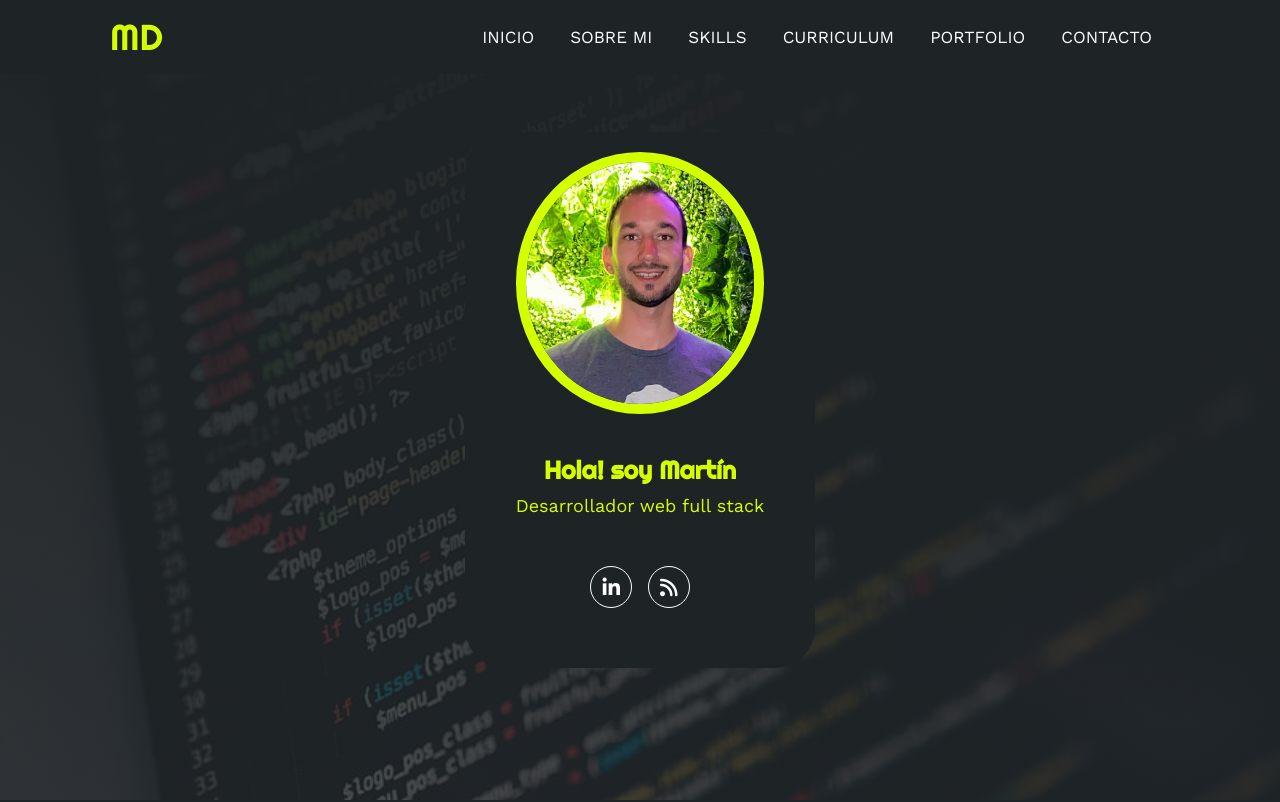
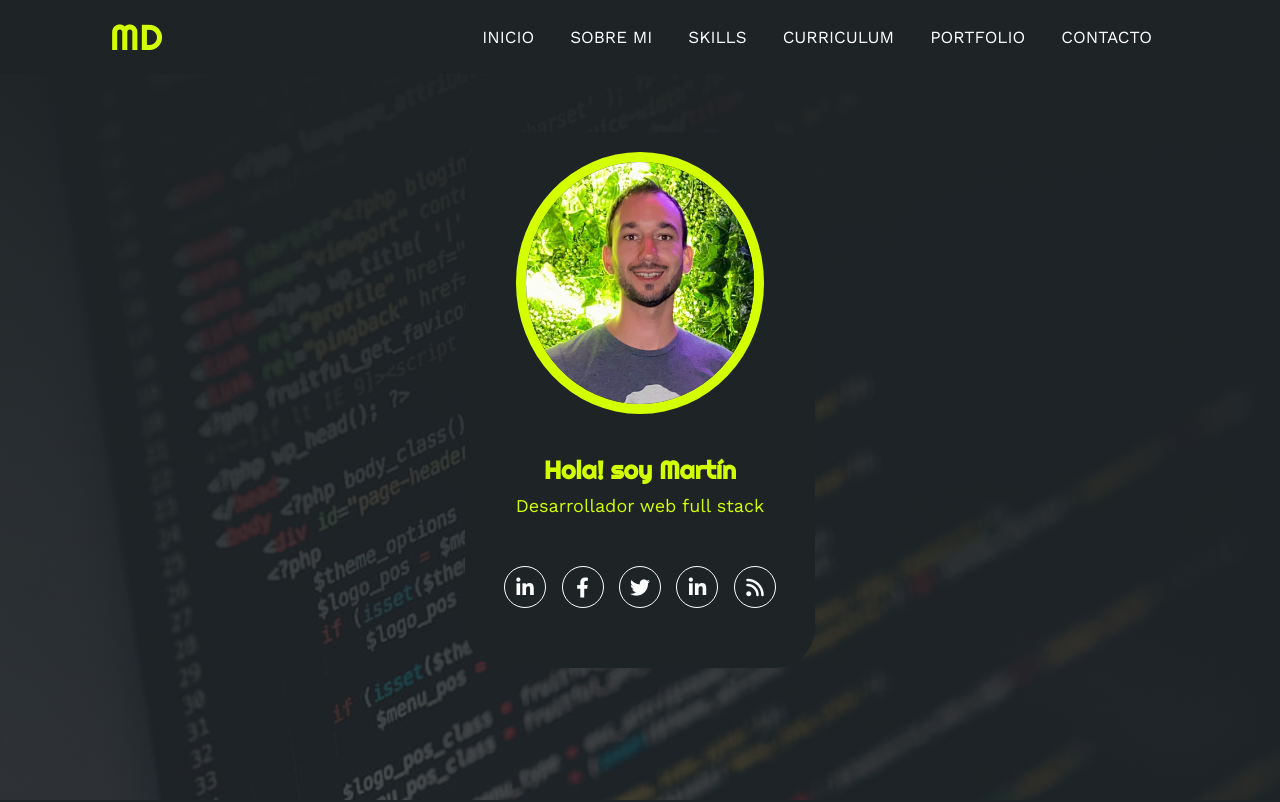
Before and after one commit to Tinchodomi/Porfolio, a plain HTML site: page index.html in a window 1280 px wide. Shown: the top 802 px of the page. Drawn offline with nearby package versions, Linux system fonts and the light colour scheme.

Commit message:
modindex

```diff
--- a/index.html
+++ b/index.html
@@ -43,6 +43,9 @@
             <div class="redes">
                 <a href="https://linkedin.com/in/martindomi
                 " target="_blank"><i class="fa-brands fa-linkedin-in"></i></a>
+                <a href="#"><i class="fa-brands fa-facebook-f"></i></a>
+                <a href="#"><i class="fa-brands fa-twitter"></i></a>
+                <a href="#"><i class="fa-brands fa-linkedin-in"></i></a>
                 <a href="#"><i class="fa-solid fa-rss"></i></a>
             </div>
         </div>
@@ -250,8 +253,7 @@
                         </div>
                     </div>
                 </a>
-                <a href="http://netflixapp-psi.vercel.app/" target="_blank" style="color: white;">
-
+                <a href="https://netflixapp-bice.vercel.app/" target="_blank" style="color: white;">
                     <div class="proyecto">
                         <img src="https://upload.wikimedia.org/wikipedia/commons/f/ff/Netflix-new-icon.png" alt="">
                         <div class="overlay">
@@ -269,7 +271,6 @@
                         </div>
                     </div>
                 </a>
-
 
 
             </div>
```
